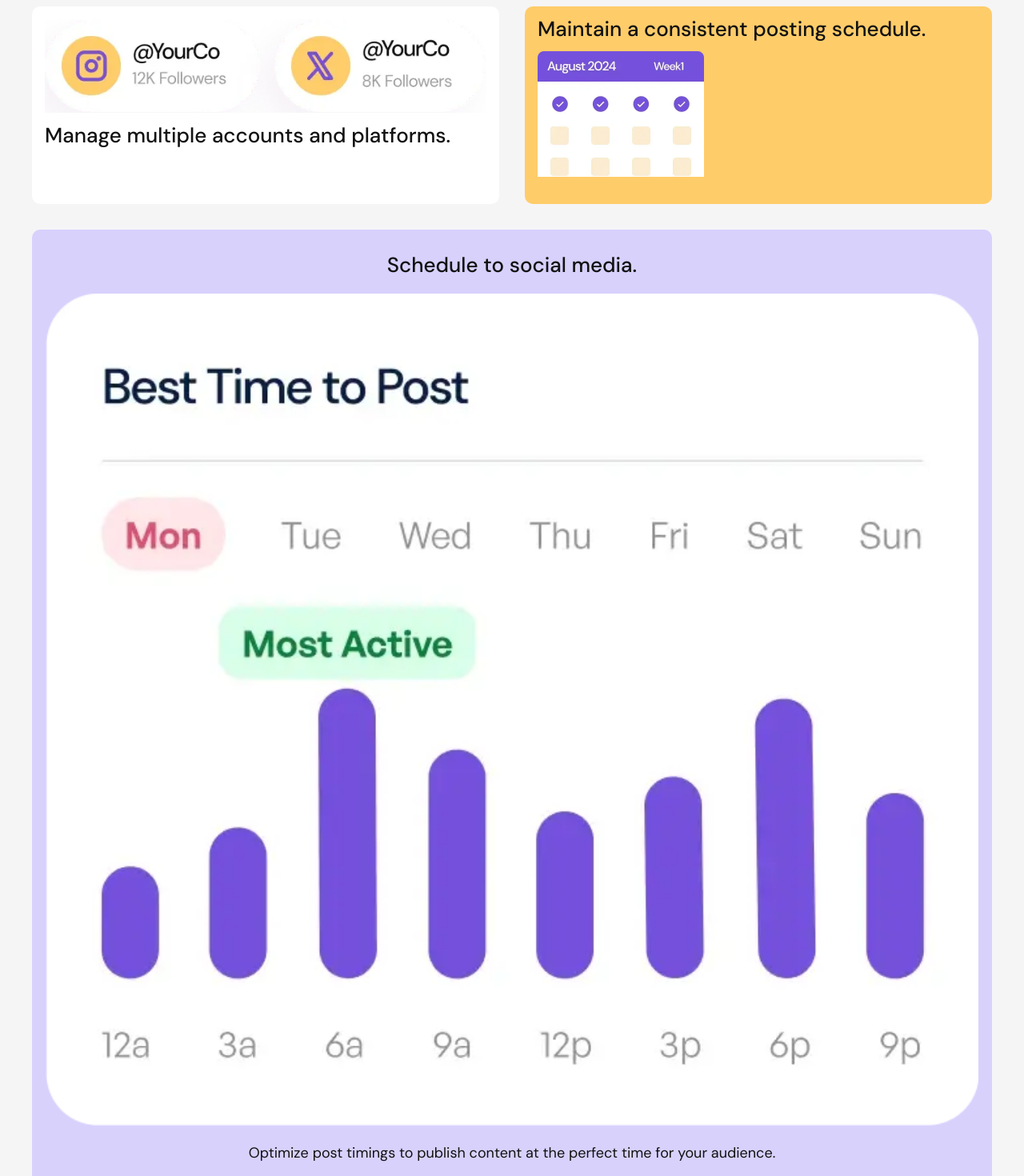
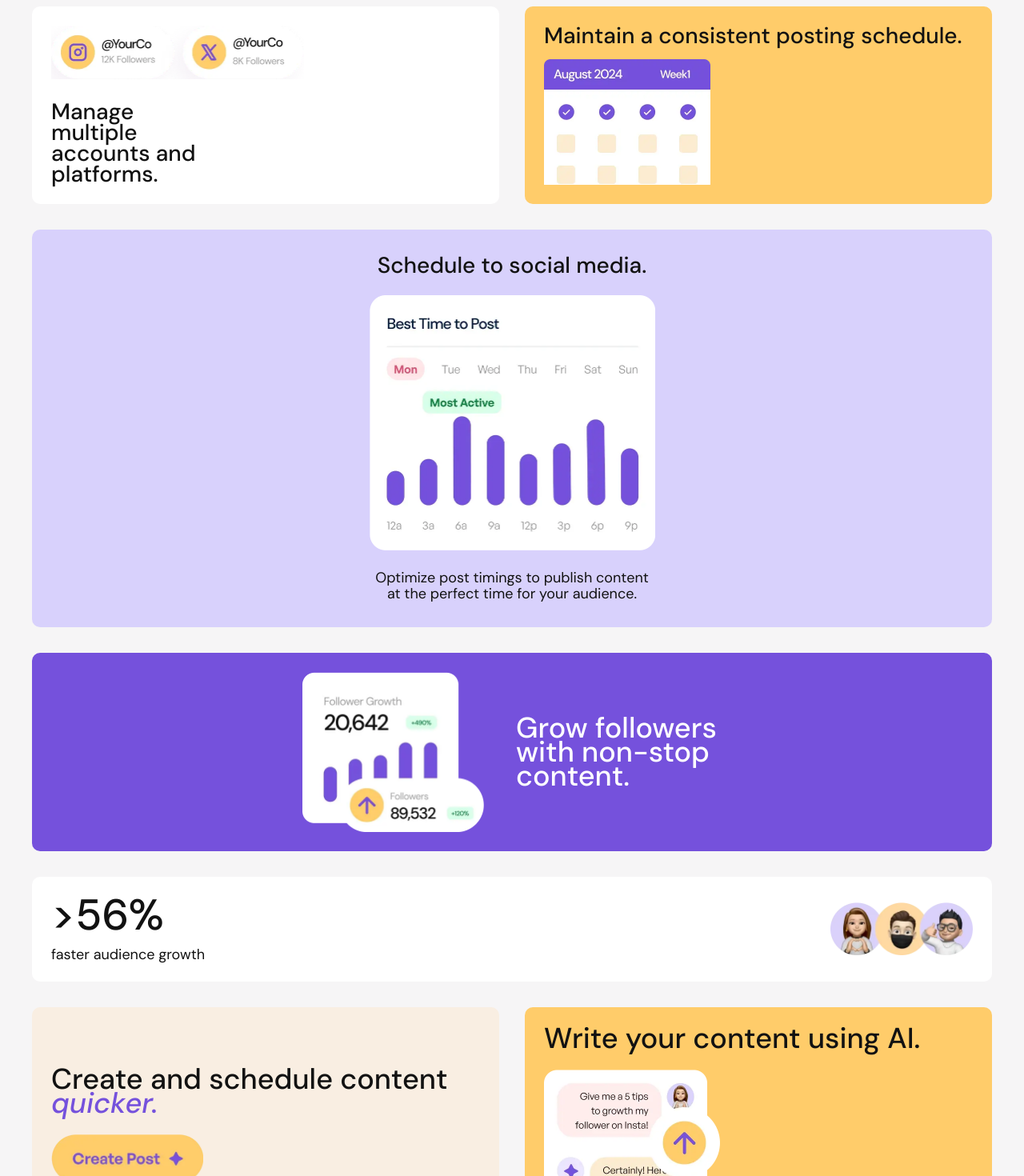
Before and after one commit to g-akca/bento-grid, a React (Vite) app: page / in a window 1280 px wide. Shown: the part 400-1870 px from the top of the page at 80% size. Built offline with nearby package versions, Linux system fonts and the light colour scheme.

Commit message:
Add tablet responsive styles

```diff
--- a/src/components/AICard.jsx
+++ b/src/components/AICard.jsx
@@ -3,7 +3,7 @@ import aiImg from "/images/illustration-ai-content.webp";
 function AICard({ className }) {
   return (
     <div className={`bg-yellow-500 p-6 rounded-[10px] flex flex-col gap-6 ${className}`}>
-      <h2 className="text-[32px] leading-7 tracking-[-6%] font-medium">Write your content using AI.</h2>
+      <h2 className="text-[32px] tablet:text-[36px] leading-7 tablet:leading-7.5 tracking-[-6%] font-medium">Write your content using AI.</h2>
 
       <img src={aiImg} alt="AI chat image" className="w-55" />
     </div>
--- a/src/components/AudienceCard.jsx
+++ b/src/components/AudienceCard.jsx
@@ -2,9 +2,9 @@ import audienceImg from "/images/illustration-audience-growth.webp";
 
 function AudienceCard({ className }) {
   return (
-    <div className={`bg-white p-6 rounded-[10px] flex flex-col gap-6 ${className}`}>
+    <div className={`bg-white p-6 rounded-[10px] flex flex-col gap-6 tablet:flex-row tablet:justify-between tablet:items-center ${className}`}>
       <div className="flex flex-col gap-3.75">
-        <h2 className="font-medium text-[46px] leading-10.5 tracking-[-4%]">&gt;56%</h2>
+        <h2 className="font-medium text-[46px] tablet:text-[54px] leading-10.5 tablet:leading-12 tracking-[-4%]">&gt;56%</h2>
         <p>faster audience growth</p>
       </div>
 
--- a/src/components/ContentCard.jsx
+++ b/src/components/ContentCard.jsx
@@ -2,8 +2,8 @@ import createImg from "/images/illustration-create-post.webp";
 
 function ContentCard({ className }) {
   return (
-    <div className={`bg-yellow-100 rounded-[10px] p-8 flex flex-col gap-6 ${className}`}>
-      <h2 className="text-[32px] leading-7 tracking-[-6%] font-medium">Create and schedule content <i className="text-purple-500">quicker.</i></h2>
+    <div className={`bg-yellow-100 rounded-[10px] p-8 tablet:p-6 flex flex-col gap-6 tablet:justify-center ${className}`}>
+      <h2 className="text-[32px] tablet:text-[36px] leading-7 tablet:leading-7.5 tracking-[-6%] font-medium">Create and schedule content <i className="text-purple-500">quicker.</i></h2>
 
       <img src={createImg} alt="Create post image" className="w-47.5" />
     </div>
--- a/src/components/FollowerCard.jsx
+++ b/src/components/FollowerCard.jsx
@@ -2,10 +2,10 @@ import followerImg from "/images/illustration-grow-followers.webp";
 
 function FollowerCard({ className }) {
   return (
-    <div className={`bg-purple-500 p-6 rounded-[10px] flex flex-col gap-10 items-center text-center ${className}`}>
+    <div className={`bg-purple-500 p-6 rounded-[10px] flex flex-col tablet:flex-row gap-10 items-center justify-center text-center tablet:text-start ${className}`}>
       <img src={followerImg} alt="Grow followers" className="w-56.75" />
 
-      <h2 className="text-white font-medium text-[32px] leading-7 tracking-[-6%]">Grow followers with non-stop content.</h2>
+      <h2 className="text-white font-medium text-[32px] tablet:text-[36px] leading-7 tablet:leading-7.5 tracking-[-6%] tablet:w-64.25">Grow followers with non-stop content.</h2>
     </div>
   )
 }
--- a/src/components/MaintainCard.jsx
+++ b/src/components/MaintainCard.jsx
@@ -2,8 +2,8 @@ import scheduleImg from "/images/illustration-consistent-schedule.webp";
 
 function MaintainCard({ className }) {
   return (
-    <div className={`bg-yellow-500 rounded-[10px] px-4 pt-4 flex flex-col gap-4 items-start overflow-hidden ${className}`}>
-      <h2 className="font-medium text-[26px] leading-6 tracking-[-6%]">Maintain a consistent posting schedule.</h2>
+    <div className={`bg-yellow-500 rounded-[10px] px-4 pt-4 tablet:px-6 tablet:pt-6 flex flex-col gap-4 items-start overflow-hidden ${className}`}>
+      <h2 className="font-medium text-[26px] tablet:text-[28px] leading-6 tablet:leading-6.5 tracking-[-6%]">Maintain a consistent posting schedule.</h2>
 
       <img src={scheduleImg} alt="Consistent schedule" className="w-52" />
     </div>
--- a/src/components/ManageCard.jsx
+++ b/src/components/ManageCard.jsx
@@ -2,10 +2,10 @@ import platformsImg from "/images/illustration-multiple-platforms.webp";
 
 function ManageCard({ className }) {
   return (
-    <div className={`bg-white p-4 rounded-[10px] flex flex-col gap-4 ${className}`}>
-      <img src={platformsImg} alt="Image of two accounts on different platforms" />
+    <div className={`bg-white p-4 tablet:p-6 rounded-[10px] flex flex-col gap-4 overflow-hidden tablet:justify-between ${className}`}>
+      <img src={platformsImg} alt="Image of two accounts on different platforms" className="tablet:w-79 tablet:max-w-none" />
 
-      <h2 className="font-medium text-[26px] leading-6 tracking-[-6%]">Manage multiple accounts and platforms.</h2>
+      <h2 className="font-medium text-[26px] tablet:text-[28px] leading-6 tablet:leading-6.5 tracking-[-6%] tablet:w-52">Manage multiple accounts and platforms.</h2>
     </div>
   )
 }
--- a/src/components/ScheduleCard.jsx
+++ b/src/components/ScheduleCard.jsx
@@ -2,12 +2,12 @@ import scheduleImg from "/images/illustration-schedule-posts.webp";
 
 function ScheduleCard({ className }) {
   return (
-    <div className={`bg-purple-100 py-8 px-4.25 rounded-[10px] text-center flex flex-col gap-6 ${className}`}>
-      <h2 className="font-medium text-[26px] leading-6 tracking-[-6%]">Schedule to social media.</h2>
+    <div className={`bg-purple-100 py-8 px-4.25 tablet:px-8 rounded-[10px] text-center flex flex-col items-center gap-6 ${className}`}>
+      <h2 className="font-medium text-[26px] tablet:text-[28px] leading-6 tablet:leading-6.5 tracking-[-6%]">Schedule to social media.</h2>
 
-      <img src={scheduleImg} alt="Best time to post" />
+      <img src={scheduleImg} alt="Best time to post" className="tablet:w-89.25" />
 
-      <p className="px-2">Optimize post timings to publish content at the perfect time for your audience.</p>
+      <p className="px-2 tablet:px-0 tablet:w-89.75">Optimize post timings to publish content at the perfect time for your audience.</p>
     </div>
   )
 }
--- a/src/components/SocialMediaCard.jsx
+++ b/src/components/SocialMediaCard.jsx
@@ -2,8 +2,8 @@ import starsImg from "/images/illustration-five-stars.webp";
 
 function SocialMediaCard({ className }) {
   return (
-    <div className={`py-10 px-8 bg-purple-500 rounded-[10px] text-white text-center flex flex-col gap-6 ${className}`}>
-      <h1 className="text-[46px] leading-10.5 font-medium tracking-[-4%]">Social Media <span className="text-yellow-500">10x</span> <i>Faster</i> with AI</h1>
+    <div className={`py-10 tablet:py-8 px-8 bg-purple-500 rounded-[10px] text-white text-center flex flex-col items-center justify-center gap-6 ${className}`}>
+      <h1 className="text-[46px] tablet:text-[54px] leading-10.5 tablet:leading-12 font-medium tracking-[-4%] max-w-134">Social Media <span className="text-yellow-500">10x</span> <i>Faster</i> with AI</h1>
 
       <div className="flex flex-col gap-2 items-center">
         <img src={starsImg} alt="Five stars" className="w-48" />
```
